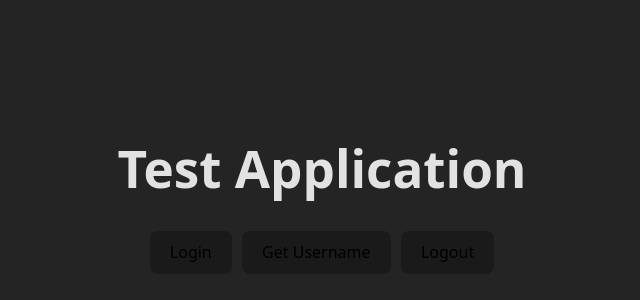
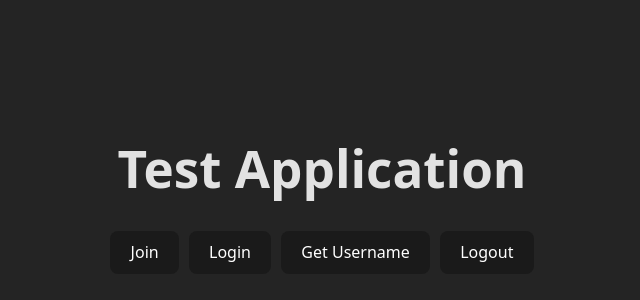
Before and after one commit to evasquare/spring-security-authentication, a React (Vite) app in the folder frontend/: page / in a window 1280 px wide. Shown: the part 210-510 px from the top of the page, without its empty margins (318-958 px from the left). Built offline with nearby package versions, Linux system fonts and the light colour scheme.

Commit message:
Add join function

```diff
--- a/frontend/src/App.tsx
+++ b/frontend/src/App.tsx
@@ -7,6 +7,26 @@
             .find((row) => row.startsWith("XSRF-TOKEN="))
             ?.split("=")[1];
         return cookieValue ? decodeURIComponent(cookieValue) : null;
+    };
+
+    const join = async () => {
+        const csrfToken = getCsrfToken();
+        const response = await fetch("http://localhost:8080/auth/join", {
+            method: "POST",
+            headers: {
+                "Content-Type": "application/json",
+                "X-XSRF-TOKEN": csrfToken ?? "",
+            },
+            credentials: "include",
+            body: JSON.stringify({
+                username: "user12",
+                password: "pass",
+            }),
+        });
+        if (!response.ok) {
+            throw new Error(`HTTP error! Status: ${response.status}`);
+        }
+        console.log(await response.text());
     };
 
     const login = async () => {
@@ -60,6 +80,7 @@
     return (
         <>
             <h1>Test Application</h1>
+            <button onClick={join}>Join</button>
             <button onClick={login}>Login</button>
             <button onClick={getUsername}>Get Username</button>
             <button onClick={logOut}>Logout</button>
--- a/frontend/src/index.css
+++ b/frontend/src/index.css
@@ -37,6 +37,7 @@
     cursor: pointer;
     transition: border-color 0.25s;
     margin: 0 5px;
+    color: white;
 }
 button:hover {
     border-color: #646cff;
```
